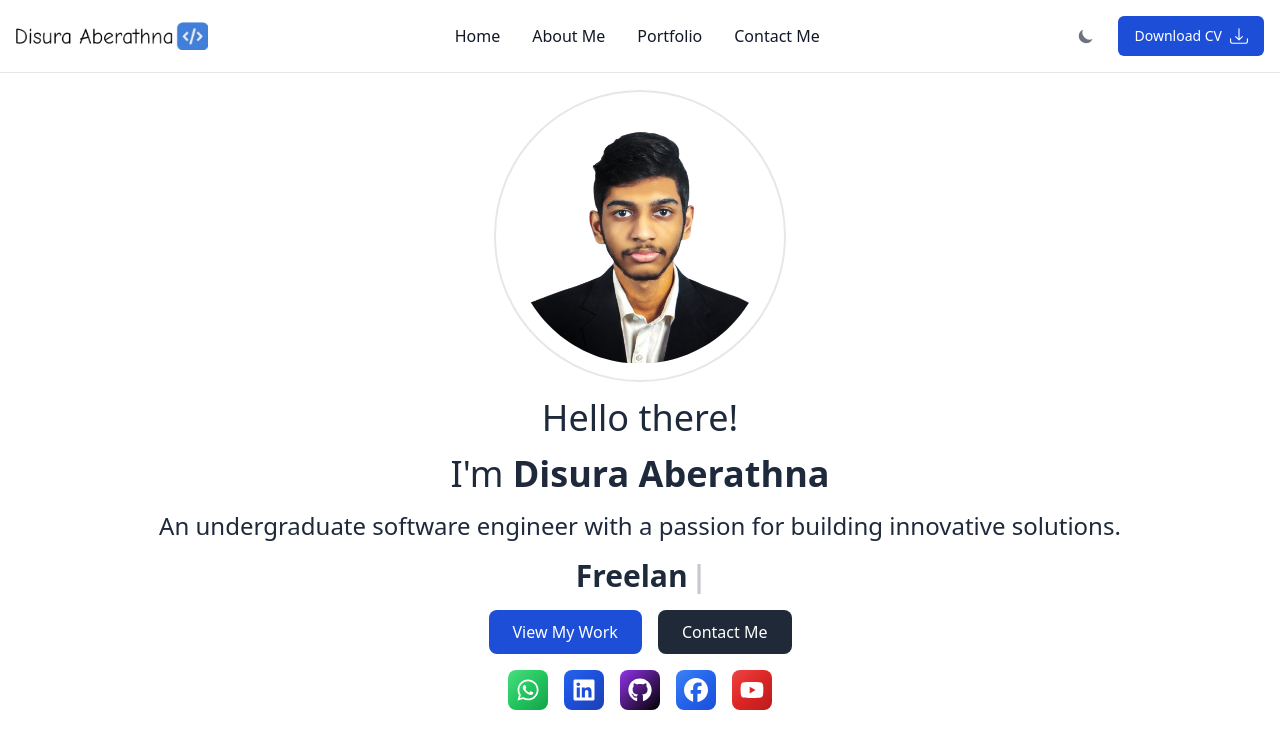
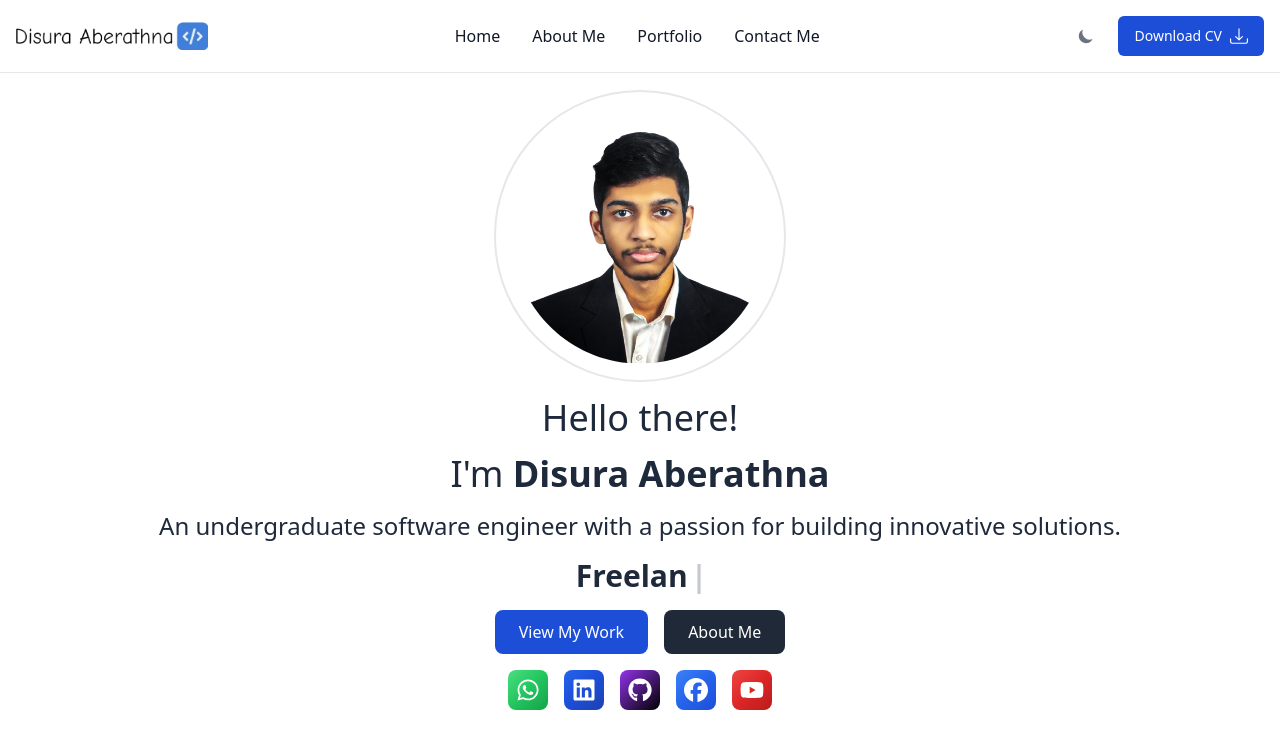
Before and after one commit to DisuraAberathna/Disura-Aberathna, a Next.js app: page / in a window 1280 px wide. Shown: the top 748 px of the page. Built offline with nearby package versions, Linux system fonts and the light colour scheme.

Commit message:
update home ui

```diff
--- a/app/page.tsx
+++ b/app/page.tsx
@@ -153,10 +153,10 @@ export default function Home() {
                       View My Work
                     </Link>
                     <Link
-                      href="/contact"
+                      href="/about"
                       className="text-white bg-gray-800 hover:bg-gray-900 focus:outline-none focus:ring-4 focus:ring-gray-300 rounded-lg text-base px-4 py-1.5 md:px-6 md:py-2.5 dark:bg-gray-800 dark:hover:bg-gray-700 dark:focus:ring-gray-700 dark:border-gray-700"
                     >
-                      Contact Me
+                      About Me
                     </Link>
                   </motion.div>
                   <motion.div
```
